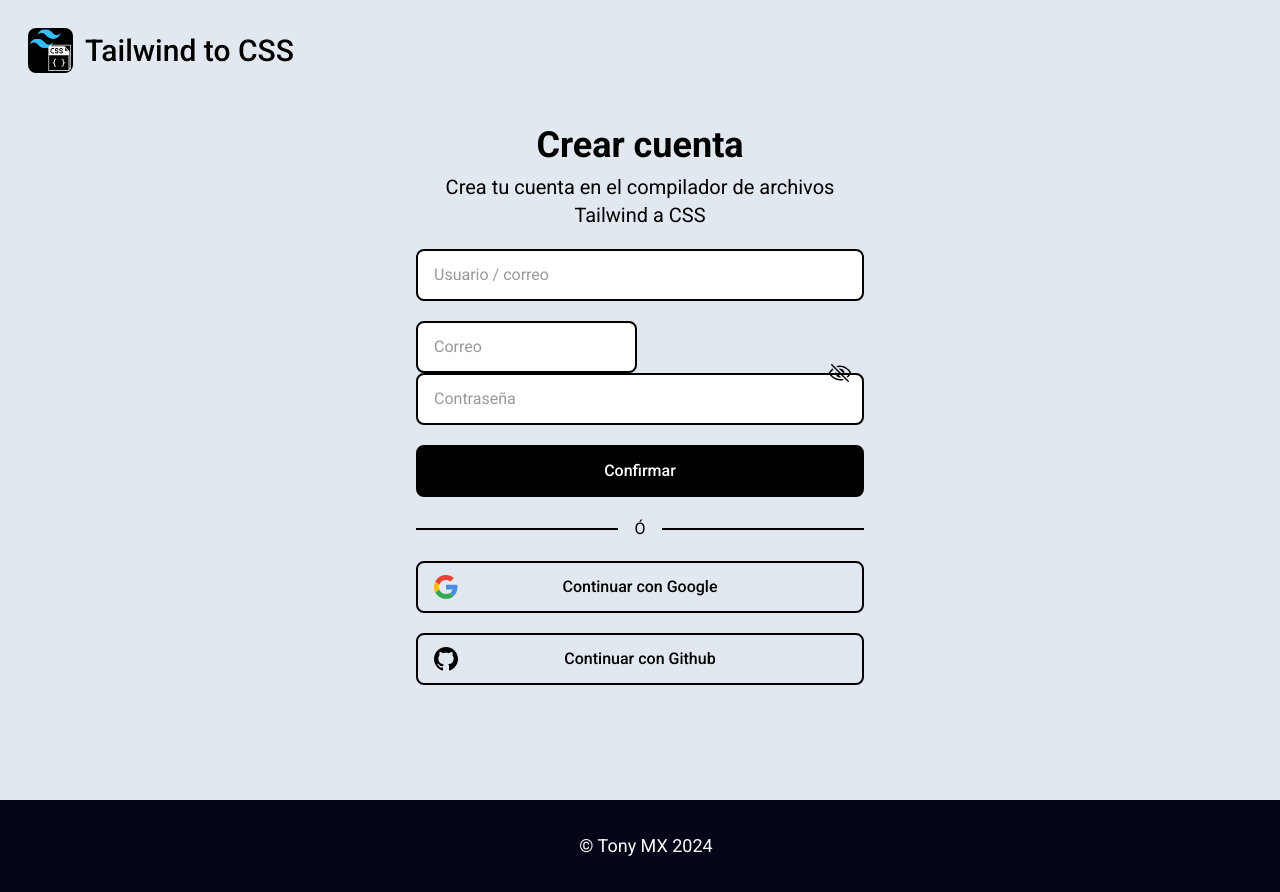
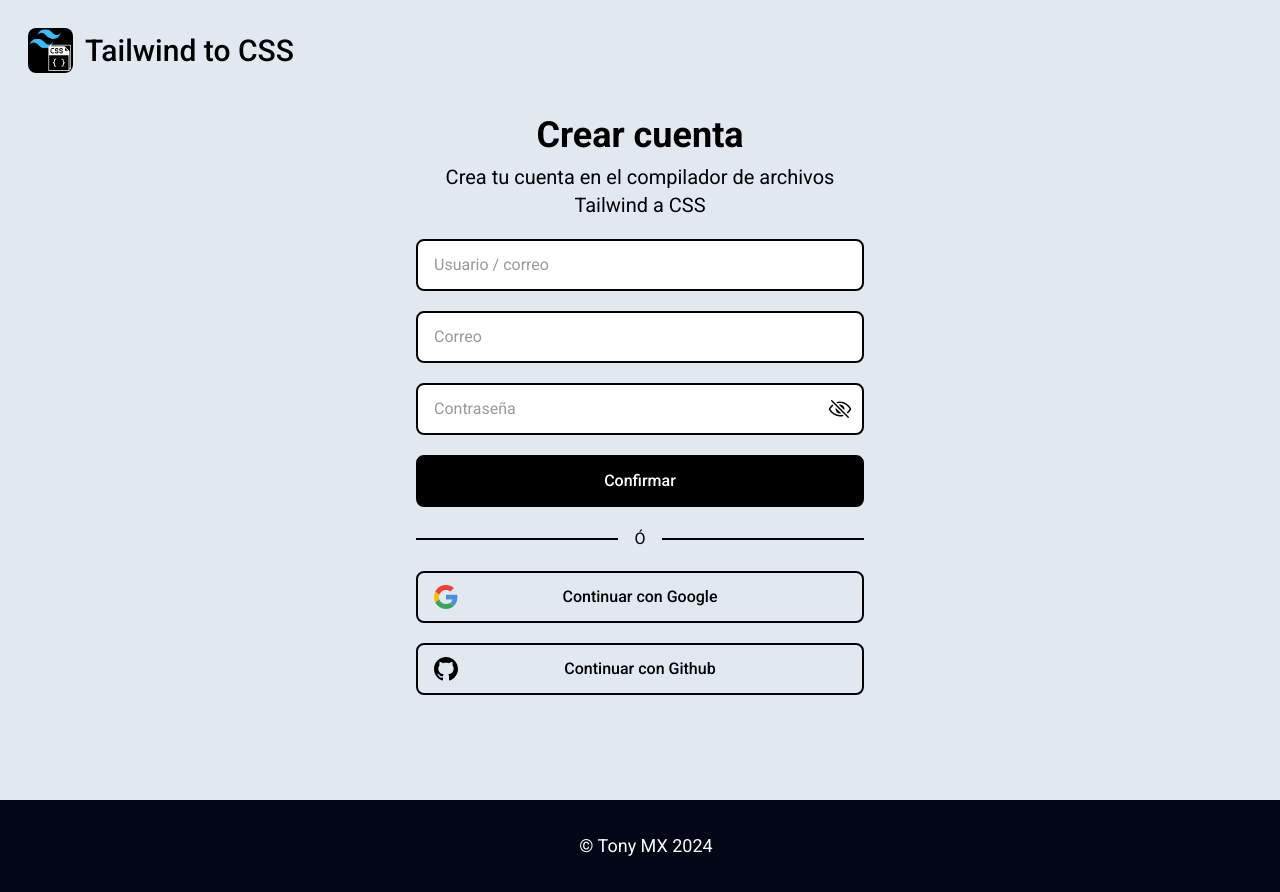
Before and after one commit to AntonioMP96/nextjs-docker-aws-ec2-test, a Next.js app: page /login/register in a window 1280 px wide. Built offline with nearby package versions, Linux system fonts and the light colour scheme.

Commit message:
- ajustando formulario

```diff
--- a/app/login/register/page.tsx
+++ b/app/login/register/page.tsx
@@ -57,7 +57,6 @@ export default function Register() {
                         <p className="text-md md:text-xl">Crea tu cuenta en el compilador de archivos Tailwind a CSS</p>
                     </div>
                     <div className="space-y-5">
-                        <form action="" className="flex flex-col max-w-md space-y-5">
                         <form action=""
                         onSubmit={handleSubmit}
                         className="flex flex-col space-y-5">
@@ -71,13 +70,13 @@ export default function Register() {
                             placeholder="Usuario / correo"
                             className="flex px-3 py-2 md:px-4 md:py-3 border-2 border-black rounded-lg font-medium placeholder:font-normal"
                             />
-                                <div className="relative w-full">
                             <input
                             name='email'
                             type="email"
                             placeholder="Correo"
                             className="flex px-3 py-2 md:px-4 md:py-3 border-2 border-black rounded-lg font-medium placeholder:font-normal"
                             />
+                            <div className="relative w-full">
                             <input
                             name='password'
                             type={showPass ? "text" : "password"}
@@ -102,7 +101,6 @@ export default function Register() {
                             `}>
                                     Confirmar
                                 </button>
-                        </form>
                         </form>
 
                         <div className="flex justify-center items-center">
```
Lines whose indentation alone changed are shown as unchanged.
